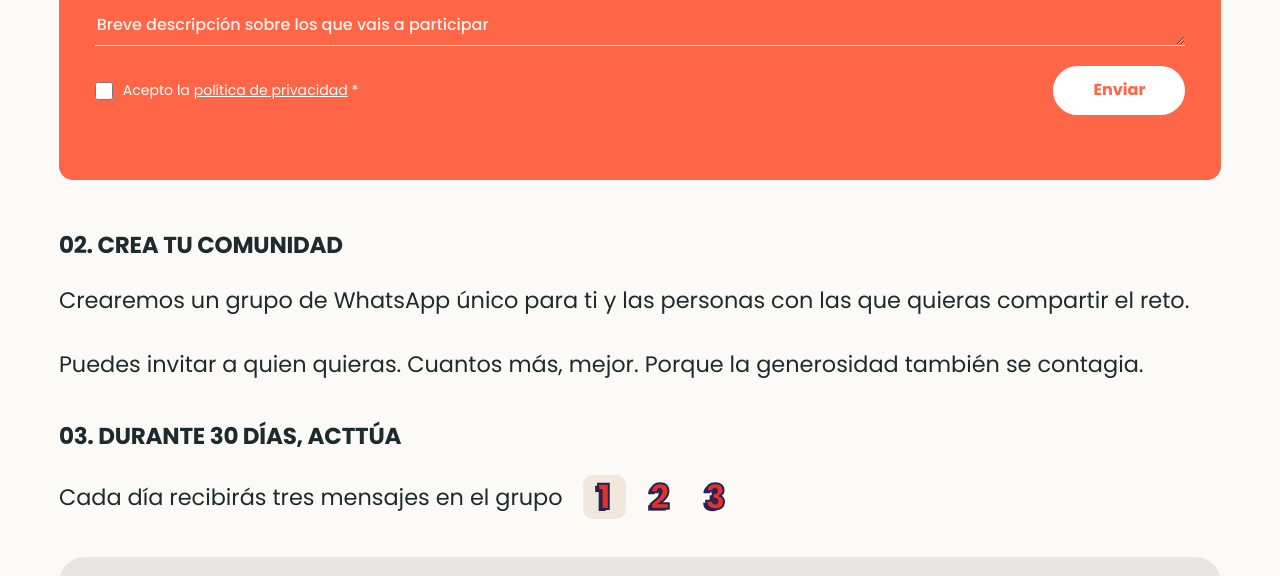
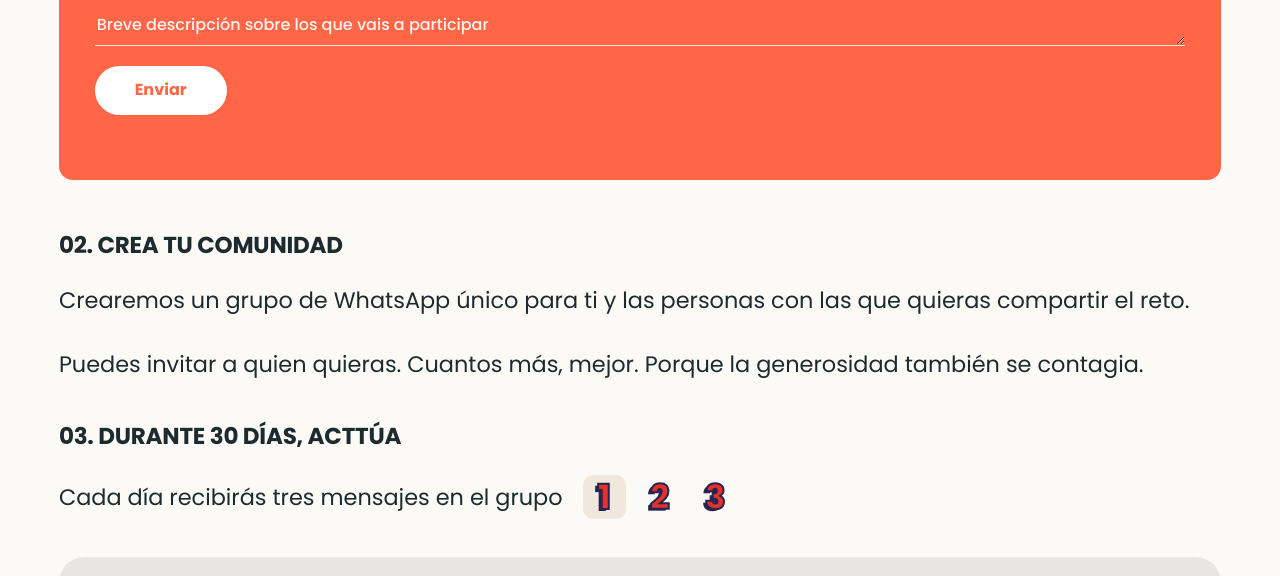
Before and after one commit to Jtroncosocastellanos/acttos-web, a plain HTML site: page acttos-challenge.html in a window 1280 px wide. Shown: the part 2642-3218 px from the top of the page. Drawn offline with Linux system fonts and the light colour scheme.

Commit message:
Quitar casilla de privacidad del formulario y enlaces legales del pie
Co-Authored-By: Claude Opus 5.5 <noreply@anthropic.com>

```diff
--- a/acttos-challenge.html
+++ b/acttos-challenge.html
@@ -154,10 +154,6 @@
             </div>
           </div>
           <div class="ch-form__foot">
-            <label class="ch-check">
-              <input type="checkbox" name="privacidad" required>
-              <span>Acepto la <a href="#">política de privacidad</a> *</span>
-            </label>
             <button class="ch-form__submit" type="submit">Enviar</button>
           </div>
           <p class="form__status" role="alert" aria-live="polite"></p>
@@ -284,7 +280,6 @@
     <p class="wordmark" aria-hidden="true"><span class="wordmark__inner">ACTTOS</span></p>
     <div class="footer__legal">
       <span>© <span data-year>2026</span> Acttos · Impulsando la generosidad</span>
-      <span><a href="#">Aviso legal</a> · <a href="#">Privacidad</a> · <a href="#">Cookies</a></span>
     </div>
   </div>
 </footer>
```
Also changed, not shown: blog.html (+0 -1 lines), follow-us.html (+0 -1 lines), historia-metro-madrid.html (+0 -1 lines), historia-que-es-la-amistad.html (+0 -1 lines), index.html (+0 -1 lines), sobre-nosotros.html (+0 -1 lines).
